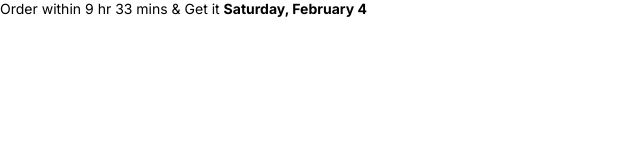
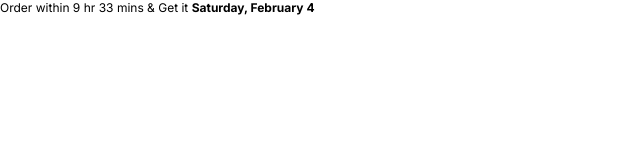
Before and after one commit to Eduardmeaoff/voucher-time-remaining-app, a Next.js app: page / in a window 1280 px wide. Shown: the top 160 px of the page, without its empty margins (0-640 px from the left). Built offline with nearby package versions, Linux system fonts and the light colour scheme.

Commit message:
font size smaller

```diff
--- a/src/pages/index.tsx
+++ b/src/pages/index.tsx
@@ -23,8 +23,8 @@ export default function Home() {
         <meta name="viewport" content="width=device-width, initial-scale=1" />
         <link rel="icon" href="/favicon.ico" />
       </Head>
-      <main >
-        <div style={{fontSize:'14px'}} className={inter.className}>
+      <main  style={{ fontFamily: 'Proxima' }}>
+        <div style={{fontSize:'12px'}} className={inter.className}>
           <span>
 
             Order within {diffHrs} hr {diffMins} mins & Get it <strong> {new Date(today).toLocaleString("en-US", options)}</strong>
--- a/src/styles/globals.css
+++ b/src/styles/globals.css
@@ -1,3 +1,7 @@
+@font-face {
+  font-family: 'Proxima';
+  src: local('Proxima'), url(./../fonts/Proxima\ Nova\ Font.otf) format('opentype');
+}
 /* :root {
   --max-width: 1100px;
   --border-radius: 12px;
```
Also changed, not shown: src/fonts/Proxima Nova Font.otf (added).
